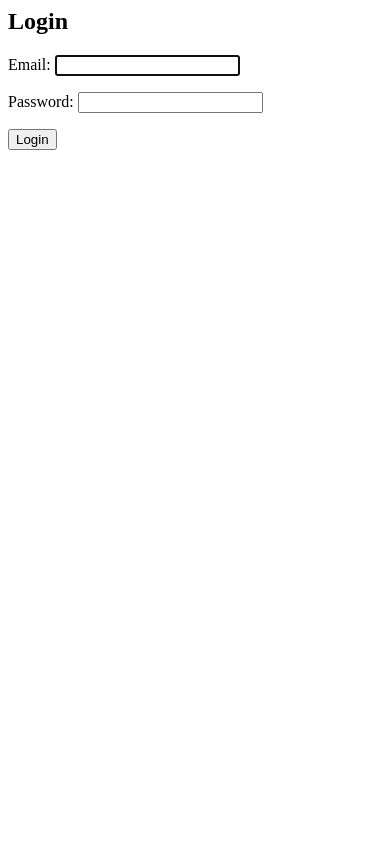
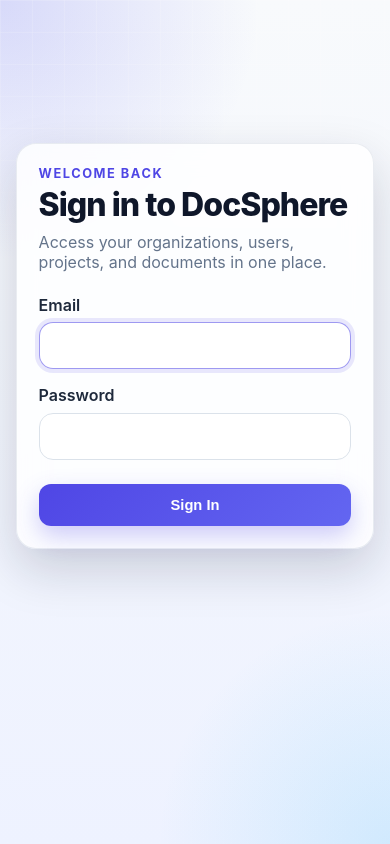
Before and after one commit to MQamar109/DocSphere, a Django app: page /core/login/ in a window 390 px wide. Run offline with Django 5.2, Linux system fonts and the light colour scheme; parts of the project's set-up code (start-up, migrations or seed data) failed here and were passed over.

Commit message:
added login screen ui

```diff
--- a/DocSphere/settings.py
+++ b/DocSphere/settings.py
@@ -132,7 +132,7 @@ STATICFILES_DIRS = [BASE_DIR / 'static']
 
 DEFAULT_AUTO_FIELD = 'django.db.models.BigAutoField'
 
-LOGIN_REDIRECT_URL = '/api/v1/user/list/'
+LOGIN_REDIRECT_URL = '/user/list/'
 LOGOUT_REDIRECT_URL = '/core/login/'
 
 LOGIN_URL = '/core/login/'
--- a/static/css/base.css
+++ b/static/css/base.css
@@ -337,6 +337,57 @@ h1 {
   margin-top: 1.5rem;
 }
 
+.auth-shell {
+  min-height: calc(100vh - 200px);
+  display: grid;
+  place-items: center;
+}
+
+.auth-card {
+  width: 100%;
+  max-width: 460px;
+  padding: 2rem;
+  background: var(--surface);
+  border: 1px solid var(--border);
+  border-radius: var(--radius);
+  backdrop-filter: blur(14px);
+  box-shadow: var(--shadow-lg);
+}
+
+.auth-subtitle {
+  margin: 0.65rem 0 1.4rem;
+  color: var(--muted);
+}
+
+.auth-form .form-field {
+  margin-bottom: 1rem;
+}
+
+.auth-alert {
+  margin: 0 0 1rem;
+  padding: 0.8rem 0.9rem;
+  border-radius: 12px;
+  background: var(--danger-bg);
+  color: var(--danger-text);
+  border: 1px solid rgba(239, 68, 68, 0.28);
+}
+
+.auth-alert p {
+  margin: 0;
+  font-size: 0.9rem;
+}
+
+.field-error {
+  margin: 0.45rem 0 0;
+  color: var(--danger-text);
+  font-size: 0.84rem;
+}
+
+.auth-submit {
+  width: 100%;
+  margin-top: 0.5rem;
+}
+
 @media (max-width: 768px) {
   .ds-navbar-inner,
   .page-shell {
@@ -358,6 +409,10 @@ h1 {
   .search-input {
     min-width: 0;
     width: 100%;
+  }
+
+  .auth-card {
+    padding: 1.35rem;
   }
 }
 
--- a/templates/base.html
+++ b/templates/base.html
@@ -13,6 +13,7 @@
   <body>
     <div class="page-bg"></div>
 
+    {% block navbar %}
     <header class="ds-navbar">
       <div class="ds-navbar-inner">
         <div class="ds-navbar-brand">
@@ -47,6 +48,7 @@
         </div>
       </div>
     </header>
+    {% endblock %}
 
     <main class="ds-main">
       <div class="page-shell">{% block content %}{% endblock %}</div>
--- a/templates/registration/login.html
+++ b/templates/registration/login.html
@@ -1,5 +1,40 @@
-<h2>Login</h2>
-<form method="post">
-  {% csrf_token %} {{ form.as_p }}
-  <button type="submit">Login</button>
-</form>
+{% extends 'base.html' %} {% block title %}Login{% endblock %}
+{% block navbar%}{% endblock %} {% block content %}
+<section class="auth-shell">
+  <div class="auth-card">
+    <p class="eyebrow">Welcome Back</p>
+    <h1>Sign in to DocSphere</h1>
+    <p class="auth-subtitle">
+      Access your organizations, users, projects, and documents in one place.
+    </p>
+
+    {% if form.non_field_errors %}
+    <div class="auth-alert">
+      {% for error in form.non_field_errors %}
+      <p>{{ error }}</p>
+      {% endfor %}
+    </div>
+    {% endif %}
+
+    <form method="post" class="modern-form auth-form">
+      {% csrf_token %}
+
+      <div class="form-field">
+        <label for="{{ form.username.id_for_label }}">Email</label>
+        {{ form.username }} {% if form.username.errors %}
+        <p class="field-error">{{ form.username.errors.0 }}</p>
+        {% endif %}
+      </div>
+
+      <div class="form-field">
+        <label for="{{ form.password.id_for_label }}">Password</label>
+        {{ form.password }} {% if form.password.errors %}
+        <p class="field-error">{{ form.password.errors.0 }}</p>
+        {% endif %}
+      </div>
+
+      <button type="submit" class="btn btn-primary auth-submit">Sign In</button>
+    </form>
+  </div>
+</section>
+{% endblock %}
```
